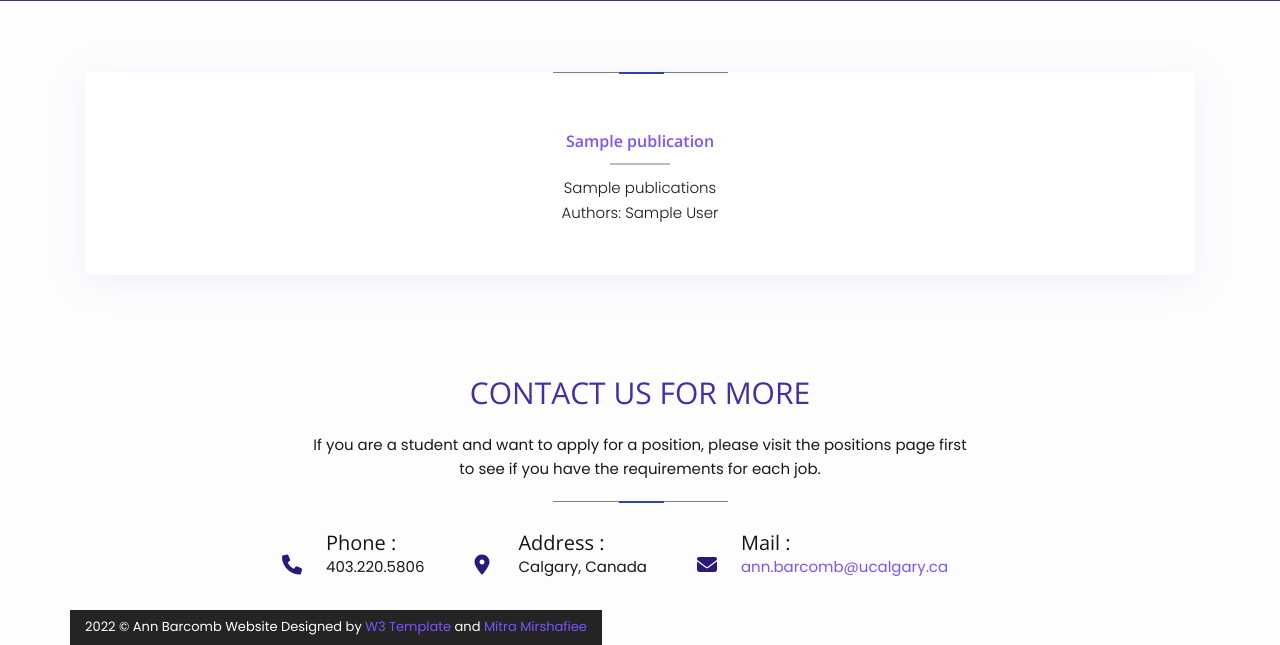
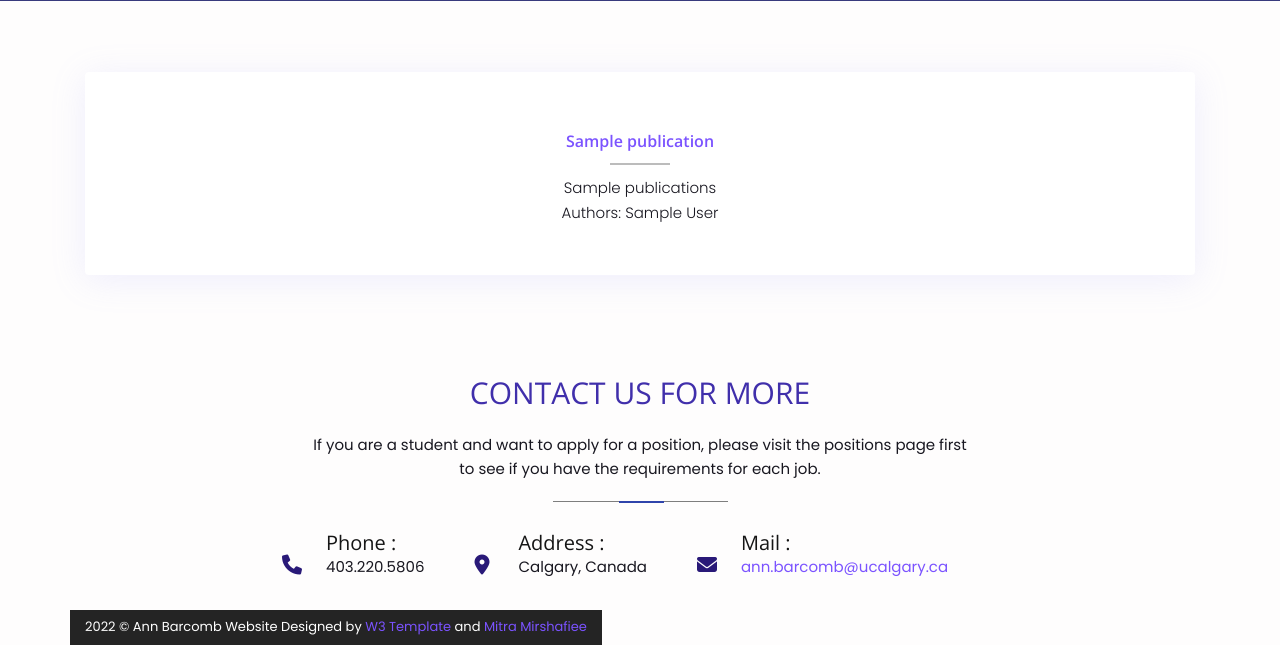
Before and after one commit to mitramir55/publications, a Flask app: template templates/papers.html in a window 1280 px wide. Shown: the part 491-1136 px from the top of the page. Run offline with Flask 2, Linux system fonts and the light colour scheme; the template is opened without the code that fills it: most values are stand-ins (such as "Sample title", 1, 10 or a date in 2020); some libraries are stand-ins or nearby versions.

Commit message:
added requirements

```diff
--- a/main.py
+++ b/main.py
@@ -1,8 +1,5 @@
 
 from flask import Flask, redirect, url_for, render_template, request, session
-from graphviz import render
-import numpy as np
-import pandas as pd
 from googleScholarScraper import ArticleScraper
 
 
--- /dev/null
+++ b/requirements.txt
@@ -0,0 +1,3 @@
+Flask
+CherryPy
+googleScholarScraper
--- /dev/null
+++ b/runtime.txt
@@ -0,0 +1 @@
+python-3.8.12
--- a/templates/papers.html
+++ b/templates/papers.html
@@ -34,9 +34,7 @@
        </div>
 {% for publication in publications_list %}
       <div class="col-lg-12 col-md-6 col-sm-12 col-xs-12 mb-30">
-        <span class="section-title-line" style="margin-bottom: 5px;"></span>
         <div class="service-box bg-white text-center">
-          <div class="icon">  </div>
           <div class="icon-text">
             <h4 class="title-box">
               <a href="{{ publications_list['title_link'] }}">
```
